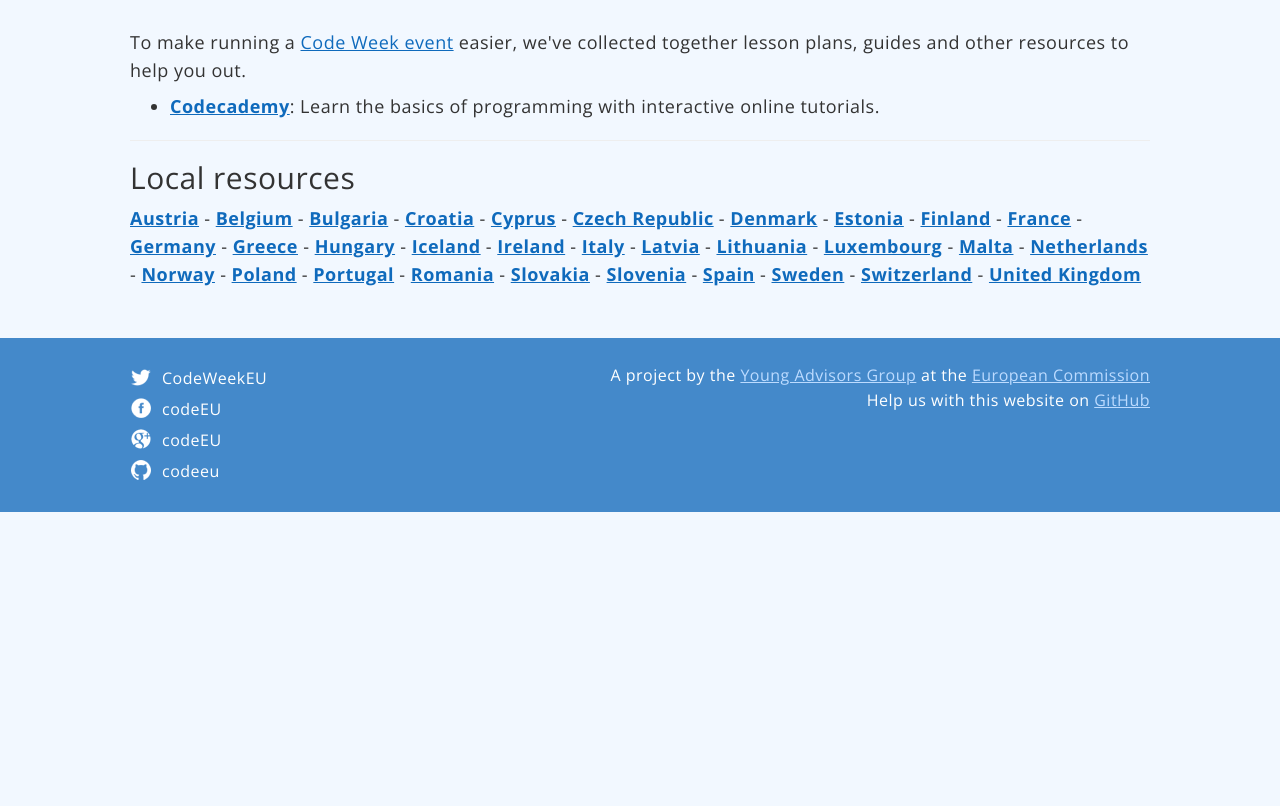
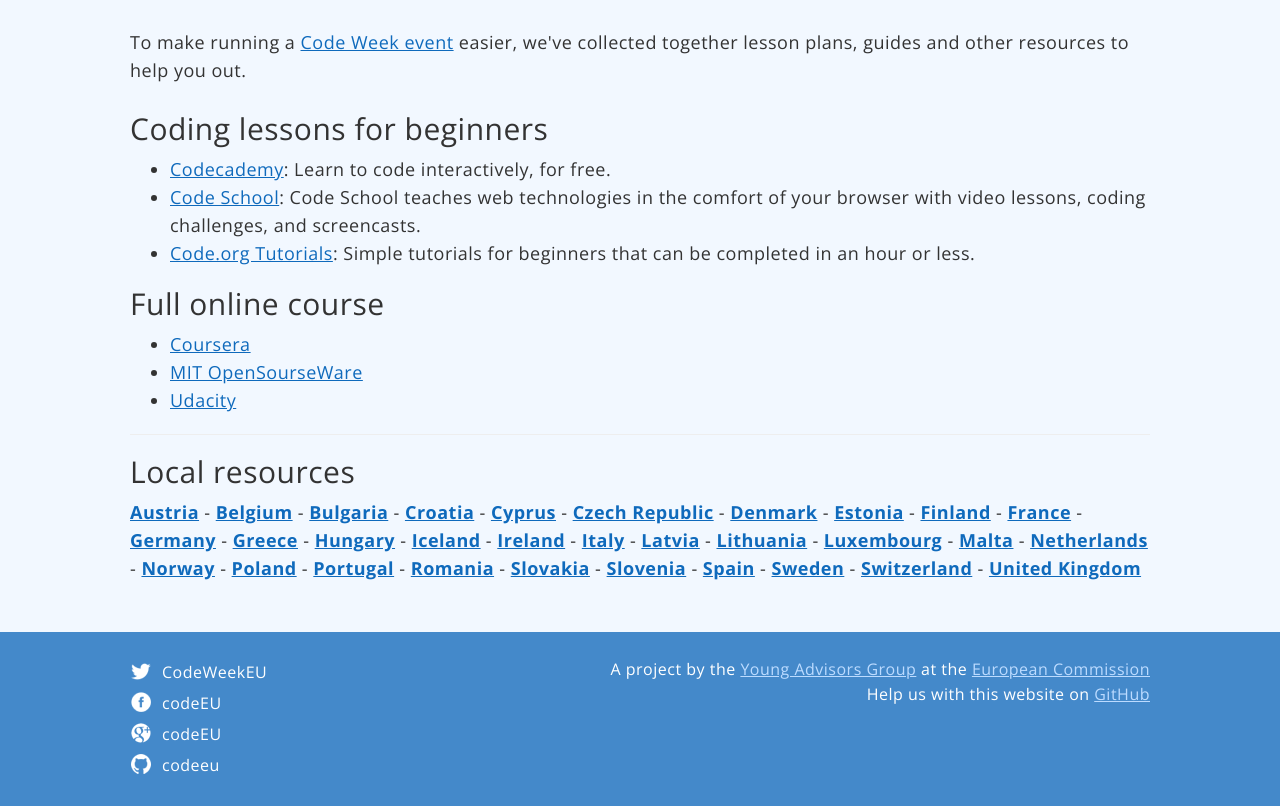
Before and after one commit to codeeu/codeeu.github.io, a Jekyll site: the page built from resources/index.html, in a window 1280 px wide, cut to the strip 167-973 px from the top of the page. Built offline with Jekyll 4.4.1, drawn with Linux system fonts in a browser that asks for light colours; nearby versions of some CDN libraries; Markdown is read by kramdown in place of the engine named in the settings; before the commit the page ends 900 px from its top, so only the background shows below that.

Commit message:
Initial set of recommended resources

```diff
--- a/resources/index.html
+++ b/resources/index.html
@@ -5,9 +5,18 @@
 
 <p>To make running a <a href="http://events.codeweek.eu/guide/">Code Week event</a> easier, we've collected together lesson plans, guides and other resources to help you out.</p>
 
+<h2>Coding lessons for beginners</h2>
 <ul>
-	<li><strong><a href="http://www.codecademy.com/">Codecademy</a></strong>: Learn the basics of programming with interactive online tutorials.</li>
+	<li><a href="http://www.codecademy.com/">Codecademy</a>: Learn to code interactively, for free.</li>
+	<li><a href="https://www.codeschool.com">Code School</a>: Code School teaches web technologies in the comfort of your browser with video lessons, coding challenges, and screencasts.</li>
+	<li><a href="http://code.org/learn">Code.org Tutorials</a>: Simple tutorials for beginners that can be completed in an hour or less.</li>
+</ul>
 
+<h2>Full online course</h2>
+<ul>
+	<li><a href="https://www.coursera.org/courses?orderby=upcoming&cats=cs-programming">Coursera</a></li>
+	<li><a href="http://ocw.mit.edu/courses/electrical-engineering-and-computer-science/">MIT OpenSourseWare</a></li>
+	<li><a href="https://www.udacity.com/courses#!/all">Udacity</a></li>
 </ul>
 
 <hr />
```
